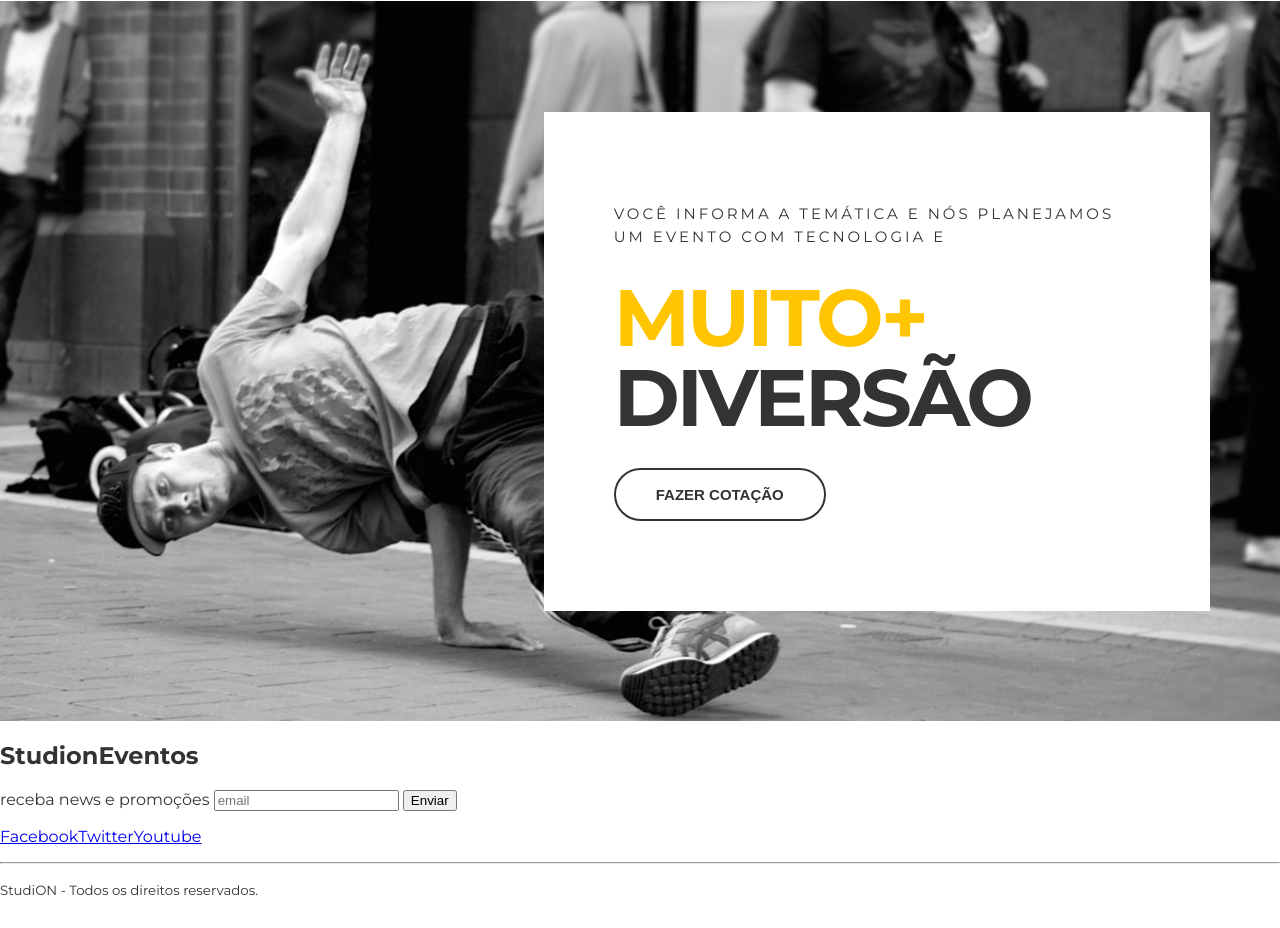
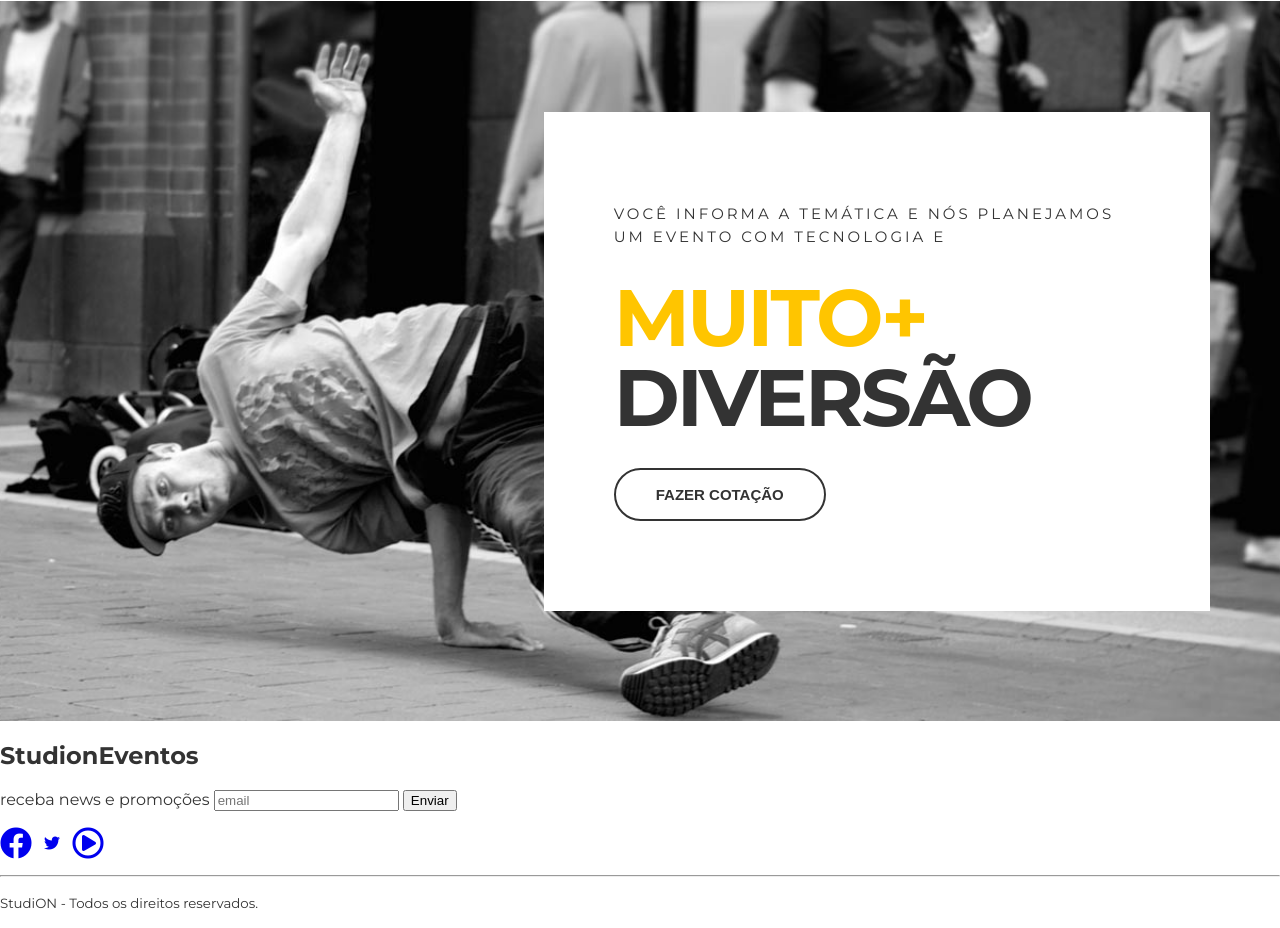
Before and after one commit to aikolais/studion, a website: page src/index.html in a window 1280 px wide. Shown: the part 1586-2514 px from the top of the page. Drawn offline with Linux system fonts and the light colour scheme.

Commit message:
style: add font awesome

```diff
--- a/src/index.html
+++ b/src/index.html
@@ -124,9 +124,18 @@
             <button type="submit">Enviar</button>
         </form>
         <ul>
-            <li><a href="https://facebook.com/" target="_blank">Facebook</a></li>
-            <li><a href="https://twitter.com/" target="_blank">Twitter</a></li>
-            <li><a href="https://youtube.com/" target="_blank">Youtube</a></li>
+            <li><a href="https://facebook.com/" target="_blank">
+                <i class="fab fa-facebook fa-2x"></i>
+            </a></li>
+            <li><a href="https://twitter.com/" target="_blank">
+                <span class="fa-stack">
+                    <i class="fas fa-circle fa-stack-2x fa-inverse"></i>
+                    <i class="fab fa-twitter fa-stack-1x"></i>
+                  </span>
+                </a></li>
+            <li><a href="https://youtube.com/" target="_blank">
+                <i class="far fa-play-circle fa-2x"></i>
+            </a></li>
         </ul>
         <hr />
         <p>
--- a/src/style.css
+++ b/src/style.css
@@ -1,4 +1,6 @@
 @import url('https://fonts.googleapis.com/css2?family=Montserrat:wght@300;400;500;700;900&family=Roboto&display=swap');
+@import url('https://cdnjs.cloudflare.com/ajax/libs/font-awesome/5.15.4/css/fontawesome.min.css');
+@import url('https://cdnjs.cloudflare.com/ajax/libs/font-awesome/5.15.4/css/all.min.css');
 
 * {
     box-sizing: border-box;
```
